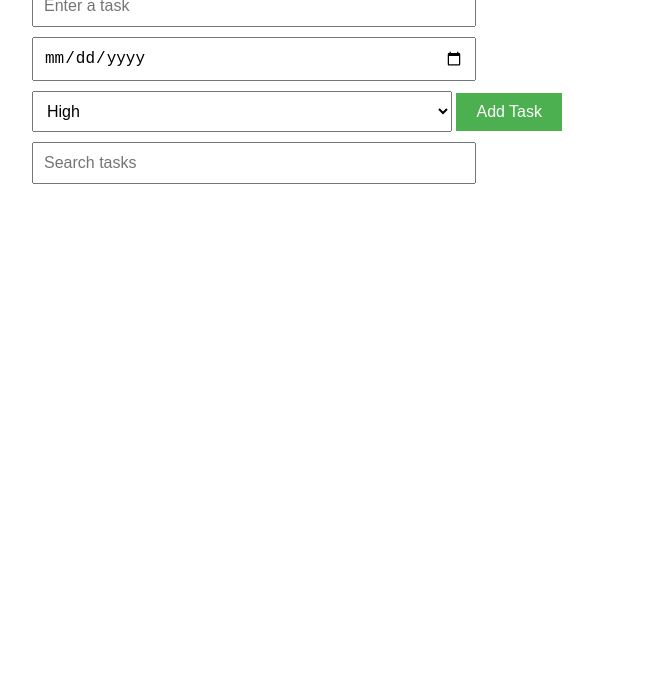
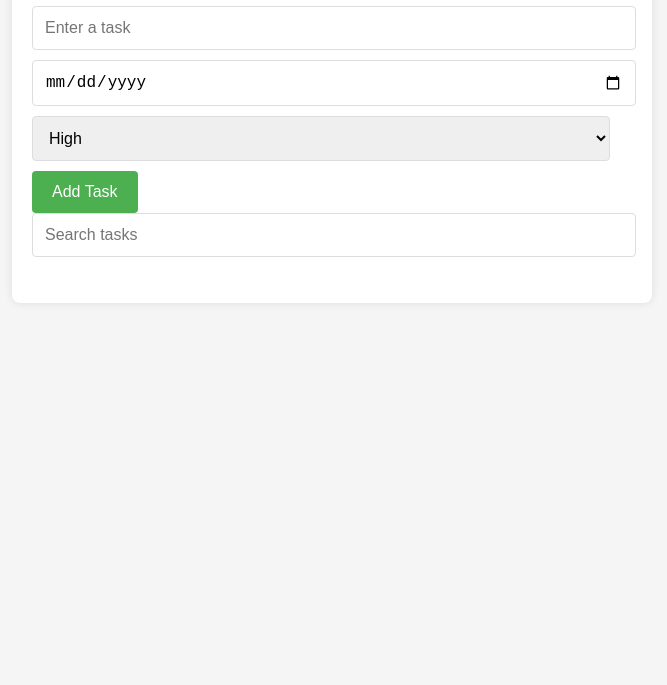
Before and after one commit to JJservescodesIV/Todo-adhd, a plain HTML site: page index.html in a window 1280 px wide. Shown: the part 115-800 px from the top of the page, without its empty margins (308-975 px from the left). Drawn offline with Linux system fonts and the light colour scheme.

Commit message:
Update index.html

```diff
--- a/index.html
+++ b/index.html
@@ -4,41 +4,60 @@
   <title>ADHD To-Do List</title>
   <style>
     body {
-      font-family: Arial, sans-serif;
+      font-family: 'Roboto', sans-serif;
       margin: 0;
       padding: 0;
+      background-color: #f5f5f5;
+      color: #333;
     }
     .container {
       max-width: 600px;
-      margin: 0 auto;
+      margin: 20px auto;
       padding: 20px;
+      background-color: #fff;
+      box-shadow: 0 0 10px rgba(0, 0, 0, 0.1);
+      border-radius: 8px;
+    }
+    h1 {
+      text-align: center;
+      color: #4CAF50;
     }
     input[type=text], select, input[type=date] {
-      width: 70%;
-      padding: 10px;
+      width: calc(100% - 22px);
+      padding: 12px;
       font-size: 16px;
       margin-bottom: 10px;
+      border: 1px solid #ddd;
+      border-radius: 4px;
     }
     button {
-      padding: 10px 20px;
+      padding: 12px 20px;
       font-size: 16px;
       background-color: #4CAF50;
       color: white;
       border: none;
+      border-radius: 4px;
       cursor: pointer;
-      margin-bottom: 10px;
+      transition: background-color 0.3s;
+    }
+    button:hover {
+      background-color: #45a049;
     }
     ul {
       list-style-type: none;
       padding: 0;
     }
     li {
-      padding: 10px;
+      padding: 15px;
       border-bottom: 1px solid #ddd;
       display: flex;
       justify-content: space-between;
       align-items: center;
       flex-wrap: wrap;
+      transition: background-color 0.3s;
+    }
+    li:hover {
+      background-color: #f9f9f9;
     }
     li.completed {
       text-decoration: line-through;
@@ -54,20 +73,16 @@
       background-color: #c8e6c9;
     }
     .search-bar {
-      width: 100%;
-      padding: 10px;
+      width: calc(100% - 22px);
+      padding: 12px;
       font-size: 16px;
       margin-bottom: 20px;
+      border: 1px solid #ddd;
+      border-radius: 4px;
     }
     @media (max-width: 600px) {
       .container {
         padding: 10px;
-      }
-      input[type=text], select, input[type=date] {
-        width: 100%;
-      }
-      button {
-        width: 100%;
       }
     }
   </style>
```
